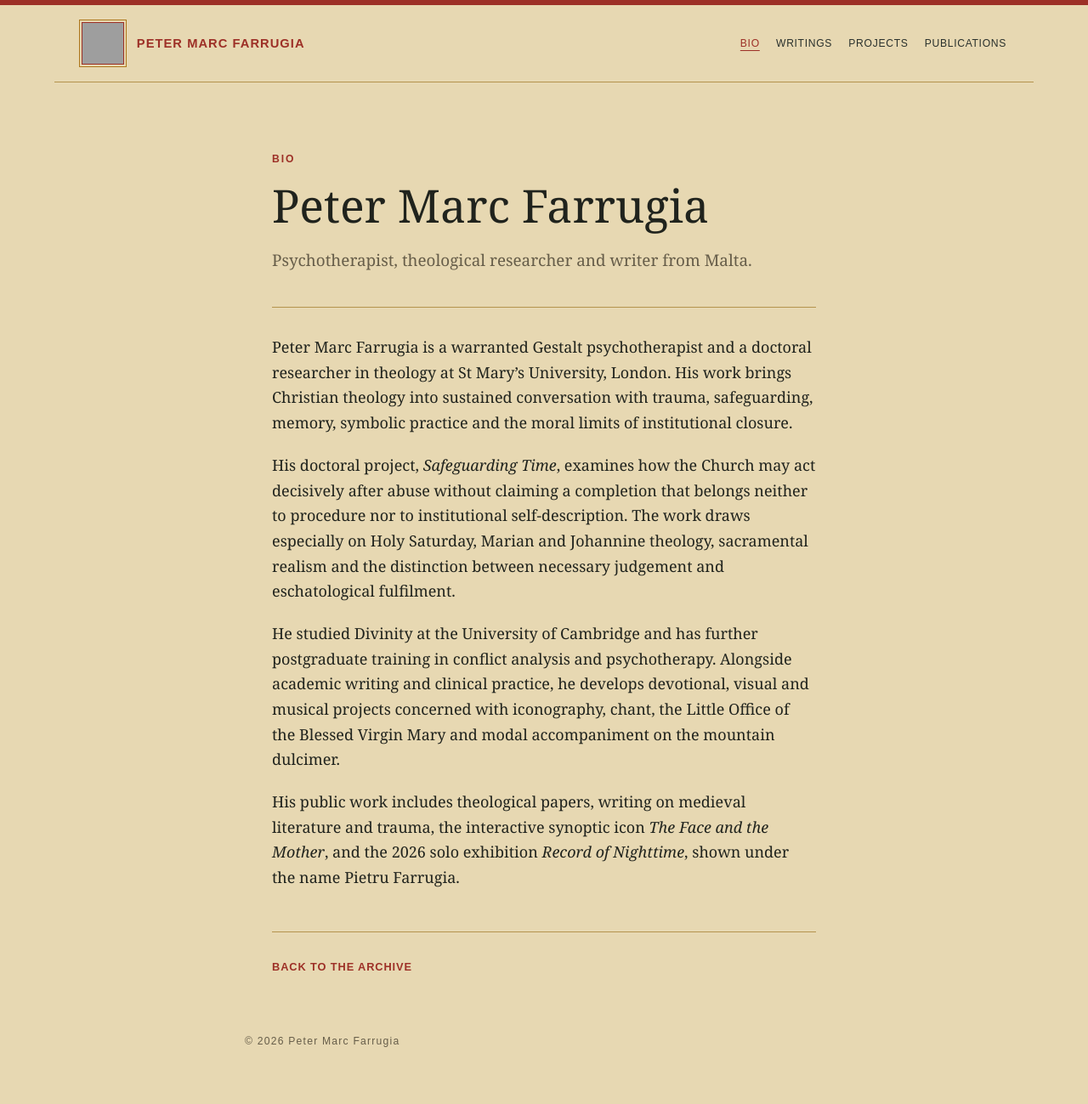
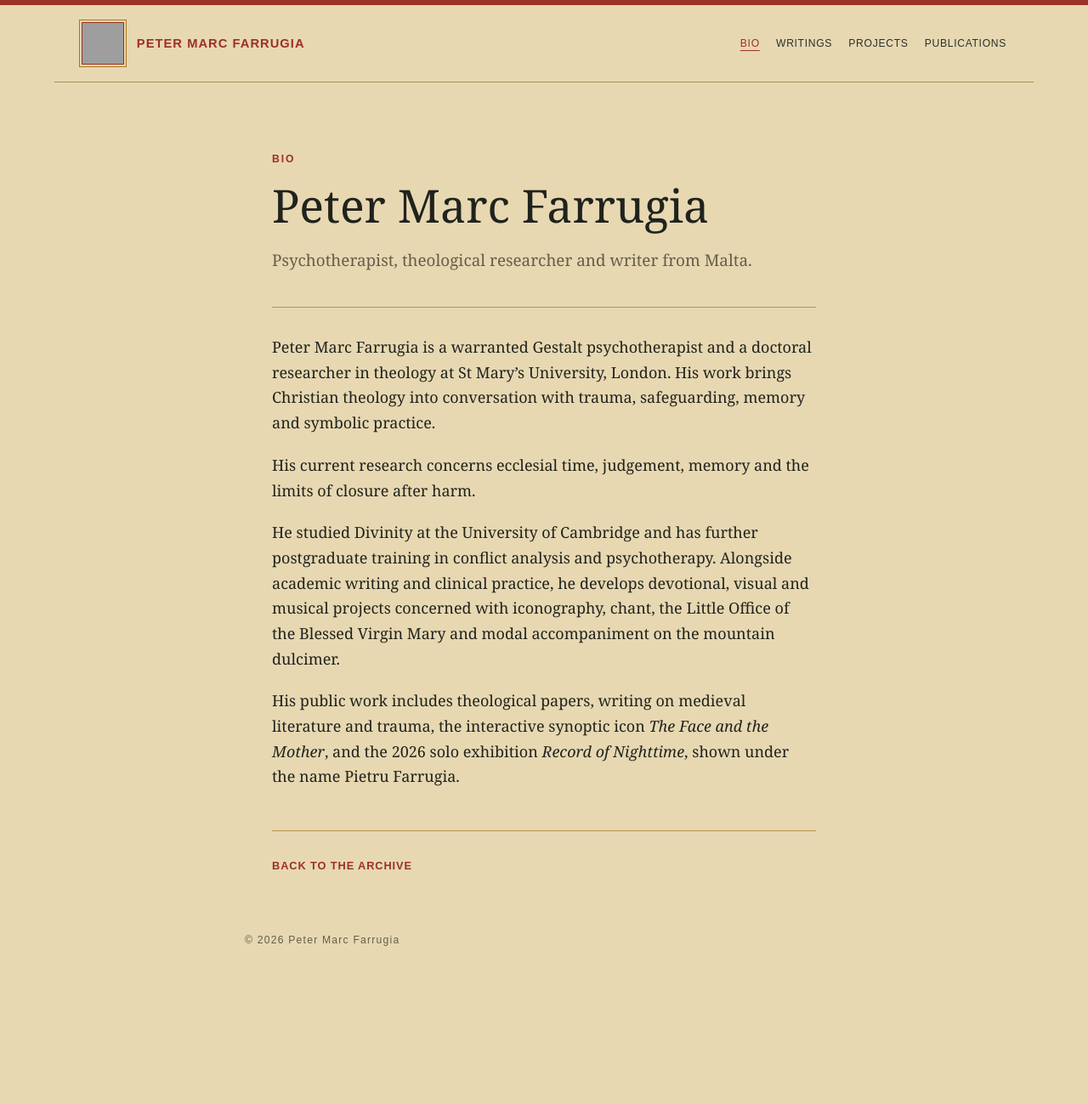
Before and after one commit to pytfarrugia-bit/pytfarrugia-bit.github.io, a Jekyll site: the page bio.html, which Jekyll copies as it is, in a window 1280 px wide. Shown: the whole page at 85% size. Built offline with Jekyll 4.4.1, drawn with Linux system fonts in a browser that asks for light colours; after the commit the page ends 1180 px from its top, so only the background shows below that; grey boxes are pictures that could not be loaded.

Commit message:
Restrain doctoral project description in bio

```diff
--- a/bio.html
+++ b/bio.html
@@ -27,9 +27,9 @@
     <p class="lead">Psychotherapist, theological researcher and writer from Malta.</p>
 
     <article class="prose">
-      <p>Peter Marc Farrugia is a warranted Gestalt psychotherapist and a doctoral researcher in theology at St Mary’s University, London. His work brings Christian theology into sustained conversation with trauma, safeguarding, memory, symbolic practice and the moral limits of institutional closure.</p>
+      <p>Peter Marc Farrugia is a warranted Gestalt psychotherapist and a doctoral researcher in theology at St Mary’s University, London. His work brings Christian theology into conversation with trauma, safeguarding, memory and symbolic practice.</p>
 
-      <p>His doctoral project, <em>Safeguarding Time</em>, examines how the Church may act decisively after abuse without claiming a completion that belongs neither to procedure nor to institutional self-description. The work draws especially on Holy Saturday, Marian and Johannine theology, sacramental realism and the distinction between necessary judgement and eschatological fulfilment.</p>
+      <p>His current research concerns ecclesial time, judgement, memory and the limits of closure after harm.</p>
 
       <p>He studied Divinity at the University of Cambridge and has further postgraduate training in conflict analysis and psychotherapy. Alongside academic writing and clinical practice, he develops devotional, visual and musical projects concerned with iconography, chant, the Little Office of the Blessed Virgin Mary and modal accompaniment on the mountain dulcimer.</p>
 
```
